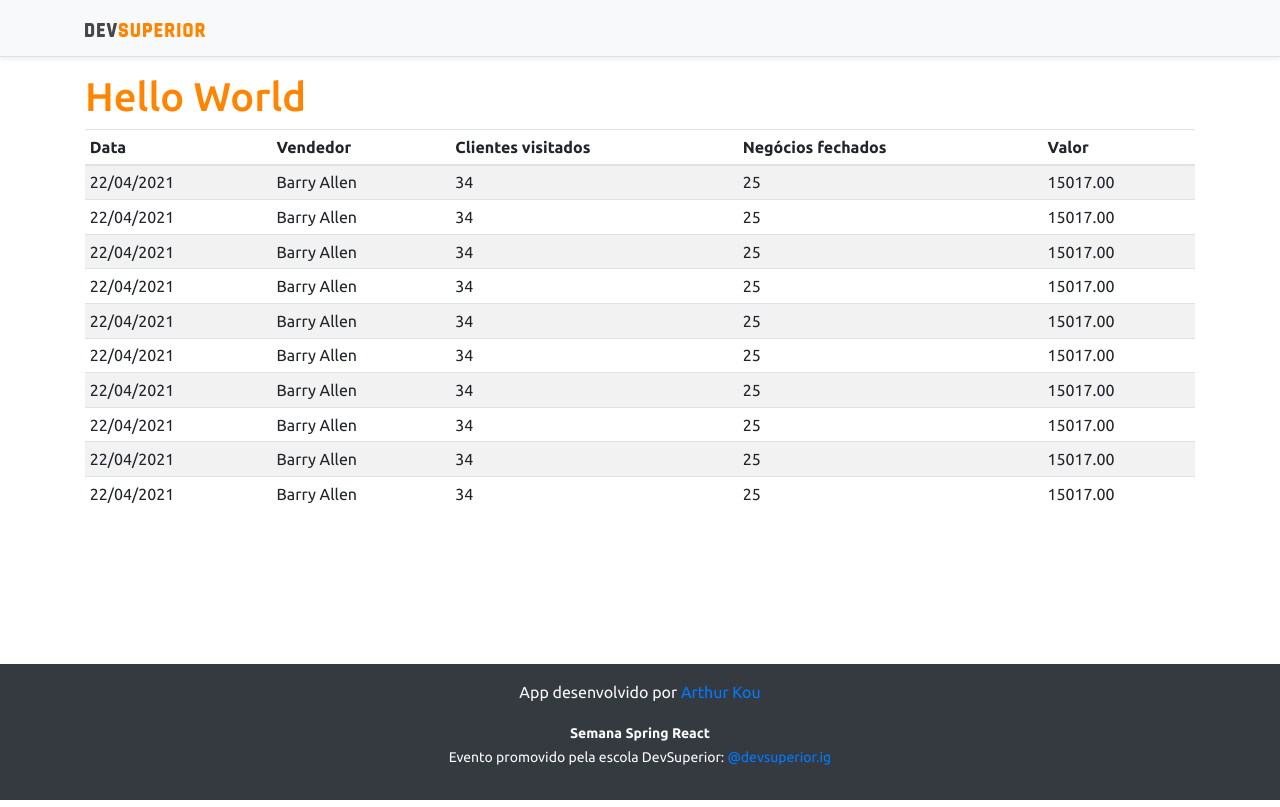
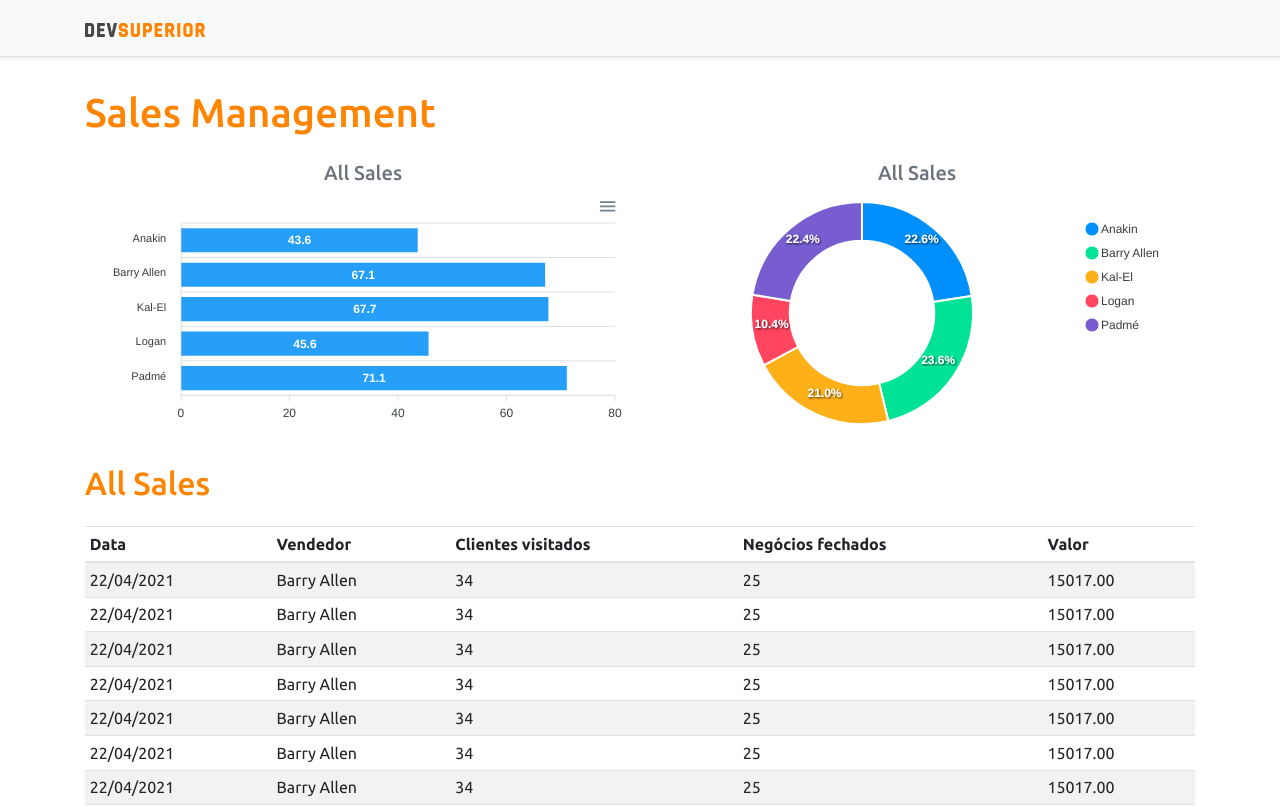
Before and after one commit to arthurkou/sales-dashboard, a React (Create React App) app in the folder frontend/: page / in a window 1280 px wide. Shown: the top 807 px of the page. Built offline with nearby package versions, Linux system fonts and the light colour scheme.

Commit message:
static charts

```diff
--- a/frontend/package.json
+++ b/frontend/package.json
@@ -12,10 +12,12 @@
     "@types/node": "^12.0.0",
     "@types/react": "^17.0.0",
     "@types/react-dom": "^17.0.0",
+    "apexcharts": "^3.26.1",
     "bootstrap": "^4.6.0",
     "jquery": "1.9.1",
     "popper.js": "^1.16.1",
     "react": "^17.0.2",
+    "react-apexcharts": "^1.3.9",
     "react-dom": "^17.0.2",
     "react-scripts": "4.0.3",
     "typescript": "^4.1.2",
--- a/frontend/src/App.tsx
+++ b/frontend/src/App.tsx
@@ -1,17 +1,39 @@
 import Navbar from "components/Navbar";
 import Footer from "components/footer";
 import DataTable from "components/DataTable";
+import BarChart from "components/BarChart";
+import DonutChart from "components/DonutChart";
 
 function App() {
   return (
     <>
-    <Navbar />
-    <div className="container">
-      <h1 className="text-primary">Hello World</h1>
+      <Navbar />
+      <div className="container">
+        <h1 className="text-primary py-3">Sales Management</h1>
 
-      <DataTable />
-    </div>
-    <Footer />
+        <div className="row px-3">
+          <div className="col-sm-6">
+            <h5 className="text-center text-secondary">All Sales</h5>
+
+            <BarChart />
+
+          </div>
+
+          <div className="col-sm-6">
+            <h5 className="text-center text-secondary">All Sales</h5>
+
+            <DonutChart />
+
+          </div>
+        </div>
+
+        <div className="py-3">
+          <h2 className="text-primary">All Sales</h2>
+        </div>
+
+        <DataTable />
+      </div>
+      <Footer />
     </>
   );
 }
--- /dev/null
+++ b/frontend/src/components/BarChart/index.tsx
@@ -0,0 +1,35 @@
+import Chart from "react-apexcharts";
+
+const BarChart = () => {
+
+    const options = {
+        plotOptions: {
+            bar: {
+                horizontal: true,
+            }
+        },
+    };
+
+    const mockData = {
+        labels: {
+            categories: ['Anakin', 'Barry Allen', 'Kal-El', 'Logan', 'Padmé']
+        },
+        series: [
+            {
+                name: "% Sucesso",
+                data: [43.6, 67.1, 67.7, 45.6, 71.1]
+            }
+        ]
+    };
+
+    return (
+        <Chart
+           options={{ ...options, xaxis: mockData.labels }}
+           series={ mockData.series }
+           type="bar"
+           height="240"
+        />
+    );
+}
+
+export default BarChart;
--- /dev/null
+++ b/frontend/src/components/DonutChart/index.tsx
@@ -0,0 +1,26 @@
+import Chart from "react-apexcharts";
+
+const DonutChart = () => {
+
+    const mockData = {
+        series: [477138, 499928, 444867, 220426, 473088],
+        labels: ['Anakin', 'Barry Allen', 'Kal-El', 'Logan', 'Padmé']
+    }
+
+    const options = {
+        legend: {
+            show: true
+        }
+    }
+
+    return (
+        <Chart
+            options={{ ...options, labels: mockData.labels }}
+            series={mockData.series}
+            type="donut"
+            height="240"
+        />
+    );
+}
+
+export default DonutChart;
```
Also changed, not shown: 1 other file (tests, documents, lock files or other folders).
